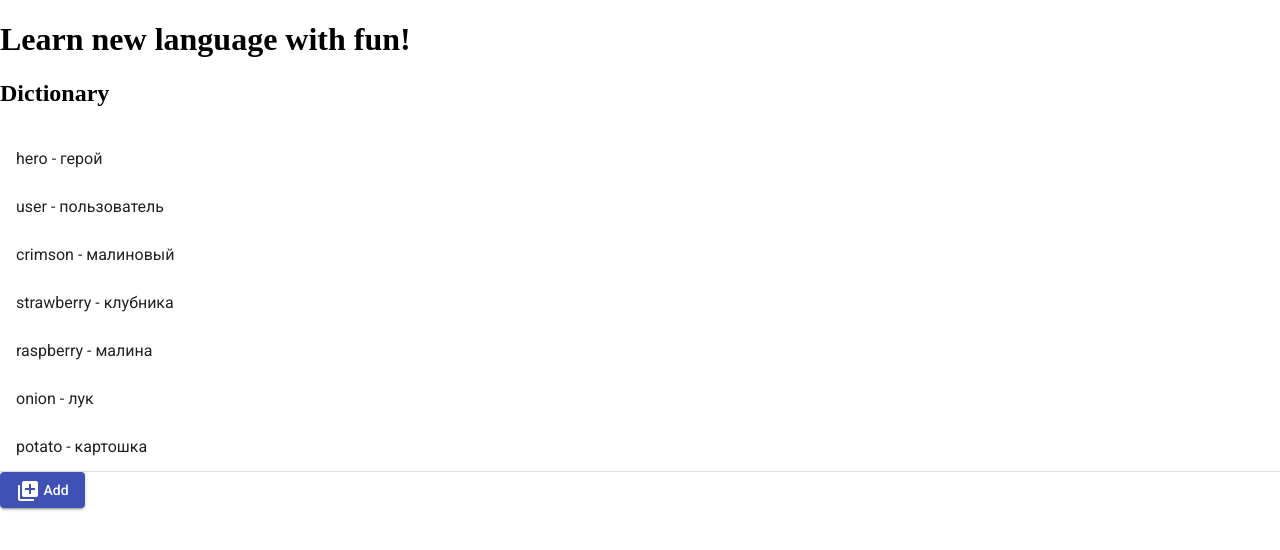
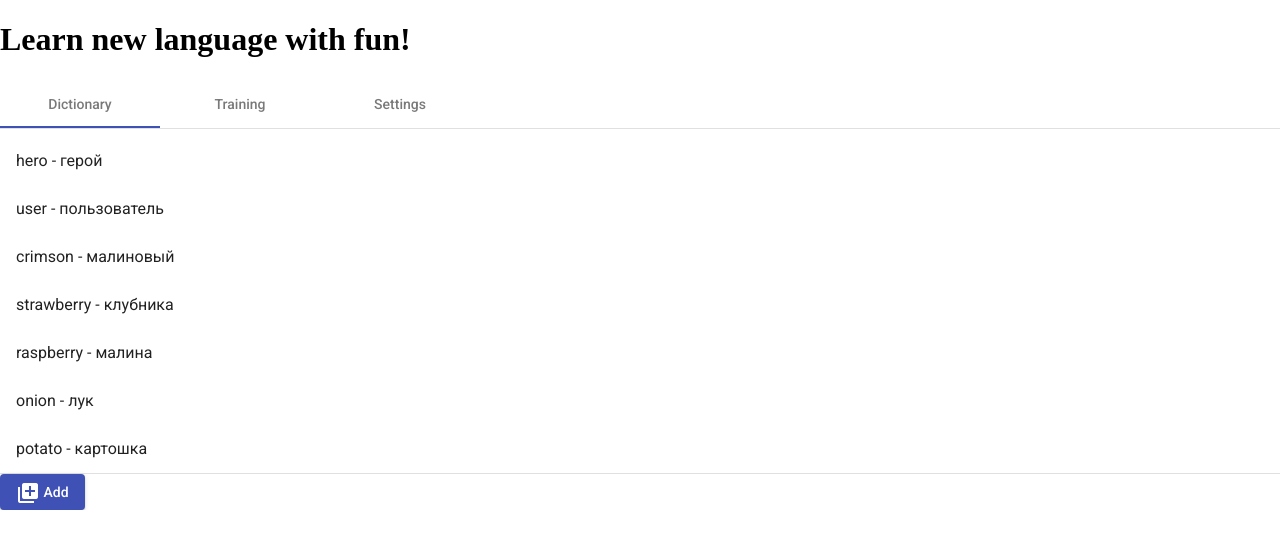
Before and after one commit to snikiforov4/lingua-learn, an Angular app: page / in a window 1280 px wide. Shown: the top 550 px of the page. Built offline with nearby package versions, Linux system fonts and the light colour scheme.

Commit message:
Add Tabs

```diff
--- a/src/app/app.component.html
+++ b/src/app/app.component.html
@@ -1,3 +1,13 @@
 <h1>Learn new language with fun!</h1>
 
-<user-dictionary></user-dictionary>
+<mat-tab-group [dynamicHeight]="true">
+  <mat-tab label="Dictionary">
+    <ng-template matTabContent>
+      <user-dictionary></user-dictionary>
+    </ng-template>
+  </mat-tab>
+  <mat-tab label="Training">
+  </mat-tab>
+  <mat-tab label="Settings">
+  </mat-tab>
+</mat-tab-group>
--- a/src/app/app.module.ts
+++ b/src/app/app.module.ts
@@ -1,6 +1,7 @@
 import { BrowserModule } from '@angular/platform-browser';
 import { NgModule } from '@angular/core';
 import { FormsModule } from '@angular/forms';
+import { MatTabsModule } from '@angular/material/tabs';
 import { MatListModule } from '@angular/material/list';
 import { MatDividerModule } from '@angular/material/divider';
 import { MatButtonModule } from '@angular/material/button';
@@ -19,6 +20,7 @@ import { BrowserAnimationsModule } from '@angular/platform-browser/animations';
     BrowserModule,
     FormsModule,
     BrowserAnimationsModule,
+    MatTabsModule,
     MatListModule,
     MatDividerModule,
     MatButtonModule,
--- a/src/app/user-dictionary/user-dictionary.component.html
+++ b/src/app/user-dictionary/user-dictionary.component.html
@@ -1,5 +1,3 @@
-<h2>Dictionary</h2>
-
 <mat-nav-list>
   <mat-list-item *ngFor="let entry of dictionary" (click)="selectEntry(entry)"> {{entry.word}} - {{entry.translation}} </mat-list-item>
 </mat-nav-list>
```
